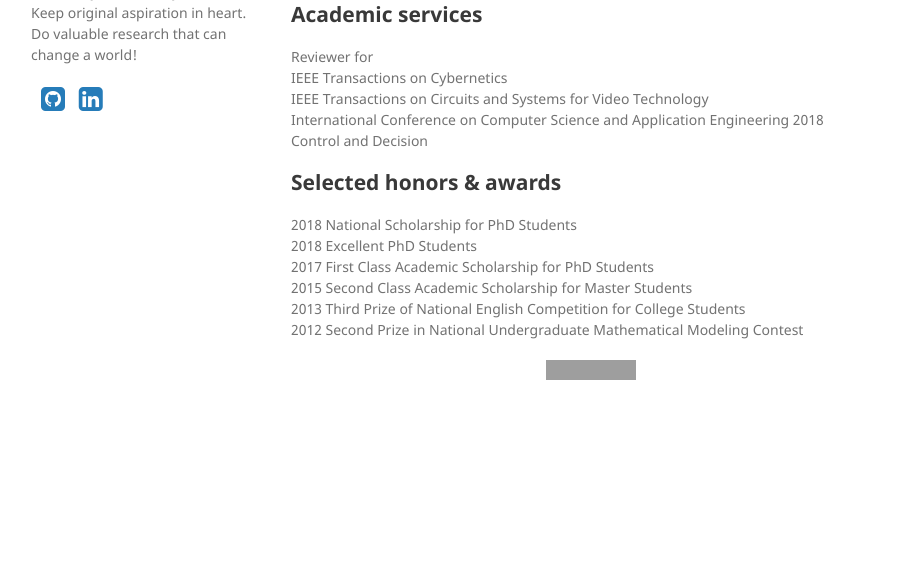
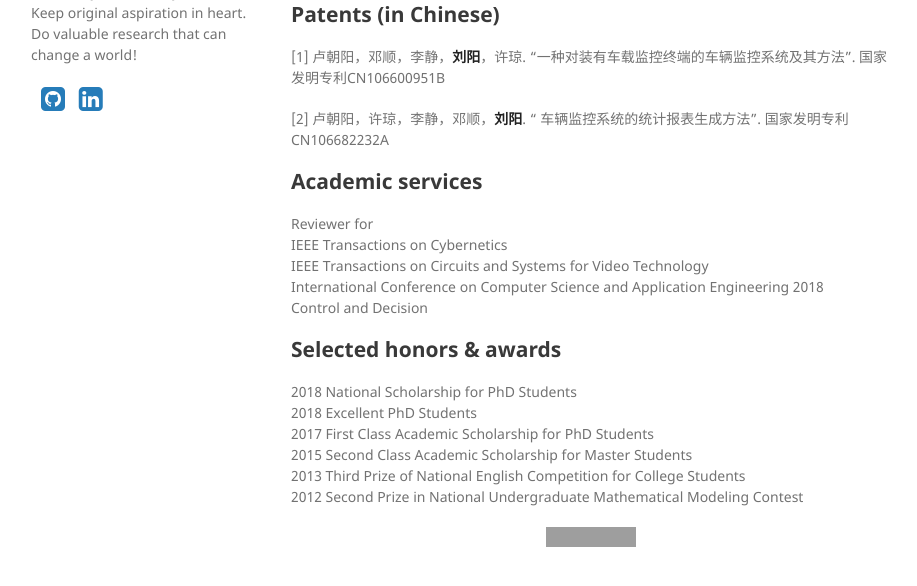
Before and after one commit to YangLiu9208/home, a Jekyll site: the page built from index.md, in a window 1280 px wide and 900 px high, scrolled down 1223 px, cut to the strip 298-884 px from the top of the window. Shown: the whole strip, without its empty margins (179-1096 px from the left). Built offline with Jekyll 4.4.1, drawn with Linux system fonts in a browser that asks for light colours; a style sheet for code colours, icons or effects is not loaded; before the commit the page ends 1956 px from its top, so only the background shows below that; grey boxes are pictures that could not be loaded.

Commit message:
Update index.md

```diff
--- a/index.md
+++ b/index.md
@@ -58,6 +58,11 @@ Yanzi Deng, Zhaoyang Lu, Jing Li, **Yang Liu.**
 **Yang Liu**, Jing Li, Zhaoyang Lu,Tao Yang, Zijian Liu.
 **Chinese Conference on Biometric Recognition**, 2016: 139-146.
 
+## Patents (in Chinese)
+[1] 卢朝阳，邓顺，李静，**刘阳**，许琼. "一种对装有车载监控终端的车辆监控系统及其方法". 国家发明专利CN106600951B
+
+[2] 卢朝阳，许琼，李静，邓顺，**刘阳**. " 车辆监控系统的统计报表生成方法". 国家发明专利CN106682232A
+
 ## Academic services
 Reviewer for
 IEEE Transactions on Cybernetics
```
